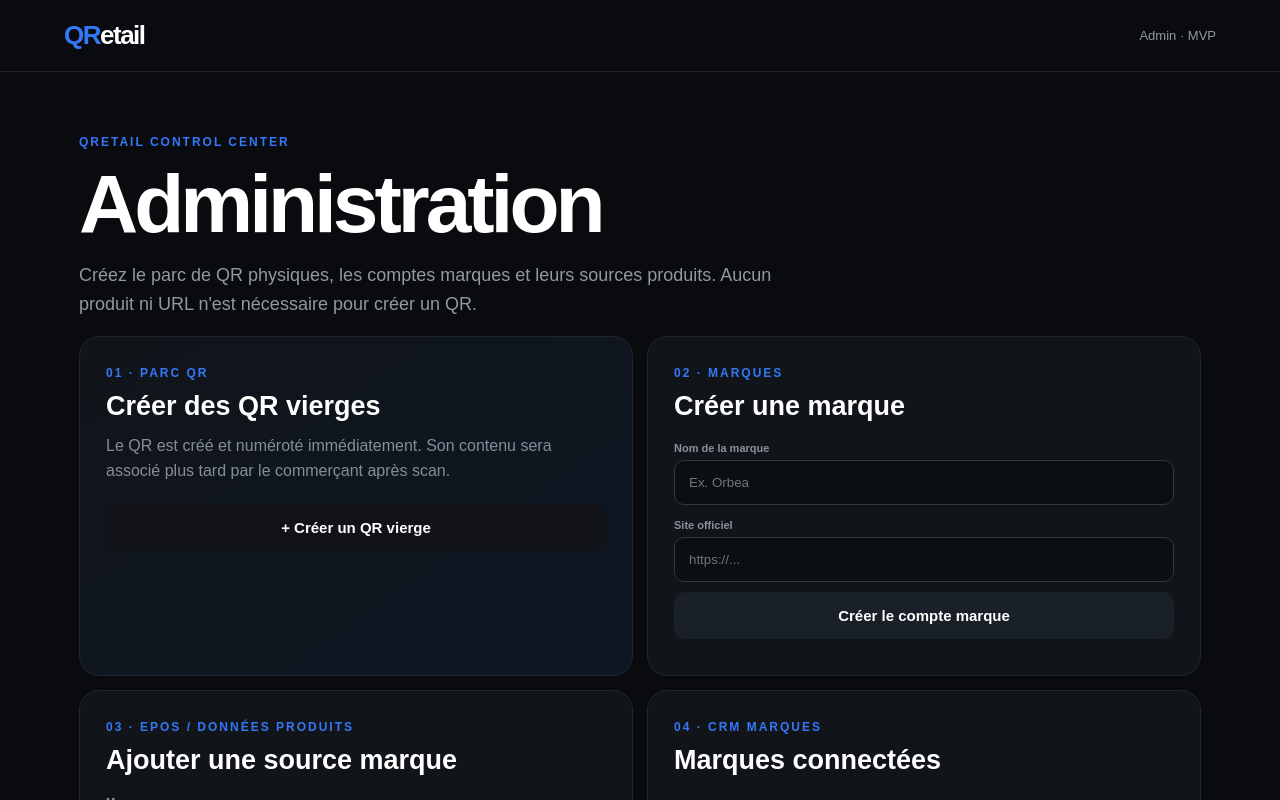
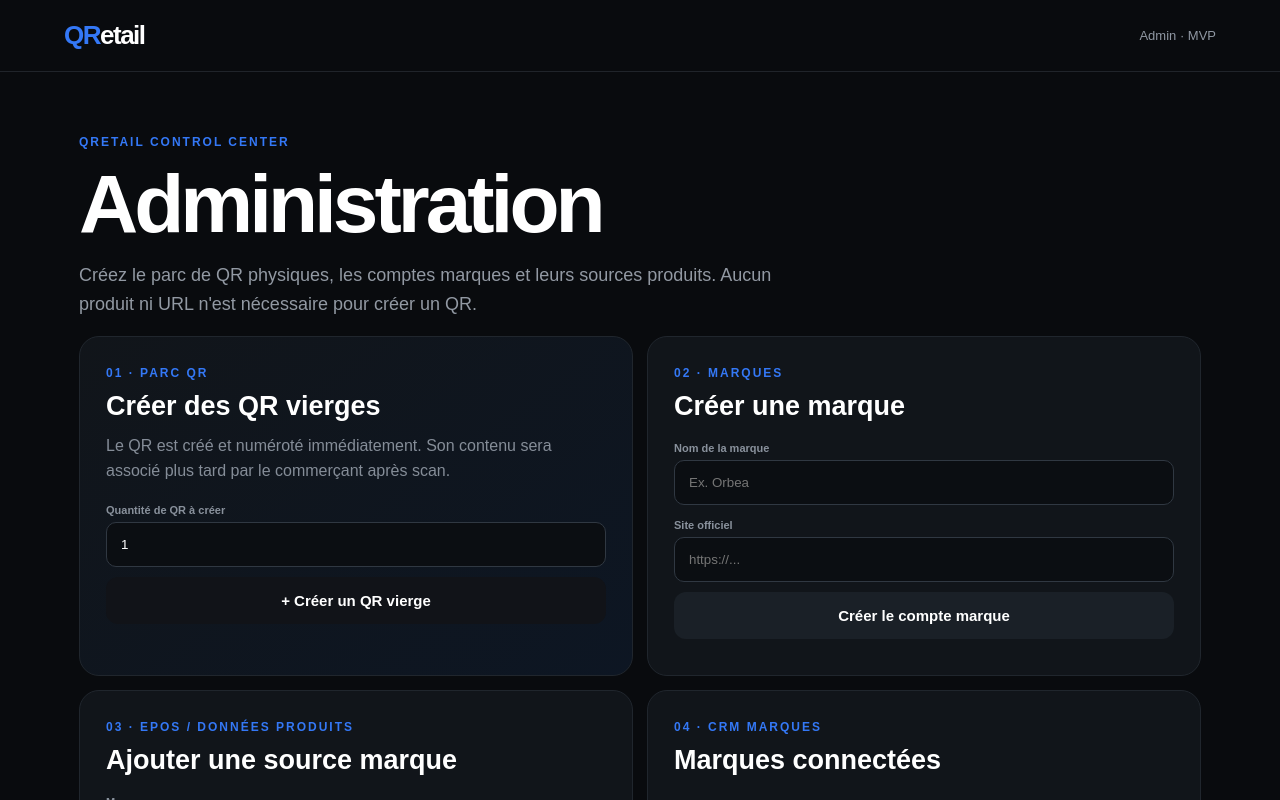
Before and after one commit to romainmannino/Qretail, a Next.js app: page /admin in a window 1280 px wide. Shown: the top 800 px of the page. Built offline with nearby package versions, Linux system fonts and the light colour scheme; no server answers.

Commit message:
Add bulk blank QR creation in admin

```diff
--- a/app/admin/page.js
+++ b/app/admin/page.js
@@ -3,10 +3,10 @@ import {useEffect,useState} from "react";
 import {dashboard,createQr,createBrand,createCatalog,resetQr} from "../../lib/db";
 
 export default function Admin(){
- const[d,setD]=useState(null),[created,setCreated]=useState(""),[brandName,setBrandName]=useState(""),[brandWeb,setBrandWeb]=useState(""),[year,setYear]=useState("2027"),[catName,setCatName]=useState("EPOS 2027"),[source,setSource]=useState(""),[brandId,setBrandId]=useState(""),[eposFile,setEposFile]=useState(null),[importing,setImporting]=useState(false),[importMsg,setImportMsg]=useState("");
+ const[d,setD]=useState(null),[created,setCreated]=useState(""),[brandName,setBrandName]=useState(""),[brandWeb,setBrandWeb]=useState(""),[year,setYear]=useState("2027"),[catName,setCatName]=useState("EPOS 2027"),[source,setSource]=useState(""),[brandId,setBrandId]=useState(""),[eposFile,setEposFile]=useState(null),[importing,setImporting]=useState(false),[importMsg,setImportMsg]=useState(""),[qrQty,setQrQty]=useState("1"),[making,setMaking]=useState(false);
  const load=()=>dashboard().then(x=>{setD(x);if(!brandId&&x?.brands?.[0]?.id)setBrandId(x.brands[0].id)});
  useEffect(()=>{load()},[]);
- async function make(){const t=await createQr(null);setCreated(t);await load()}
+ async function make(){if(making)return;setMaking(true);try{const qty=Math.max(1,Math.min(100,Number(qrQty)||1));let last="";for(let i=0;i<qty;i++)last=await createQr(null);setCreated(last);await load()}finally{setMaking(false)}}
  async function reset(token){if(!window.confirm("Réinitialiser cette affiche ? Elle redeviendra vierge."))return;await resetQr(token);await load()}
  async function addBrand(){if(!brandName.trim())return;await createBrand(brandName,brandWeb);setBrandName("");setBrandWeb("");await load()}
  async function addCatalog(){if(!brandId||!catName.trim())return;await createCatalog(brandId,year,catName,source);setSource("");await load()}
@@ -15,7 +15,7 @@ export default function Admin(){
   <span className="eyebrow">QRETAIL CONTROL CENTER</span><h1>Administration</h1><p className="intro">Créez le parc de QR physiques, les comptes marques et leurs sources produits. Aucun produit ni URL n'est nécessaire pour créer un QR.</p>
   {d&&<div className="kpis"><K n={d.brands.length} t="Marques"/><K n={d.catalogs.length} t="EPOS / catalogues"/><K n={d.qrs.length} t="QR physiques"/><K n={d.scans} t="Scans"/><K n={d.leads} t="Leads"/></div>}
   <div className="portalGrid">
-   <section className="panel heroPanel"><span className="eyebrow">01 · PARC QR</span><h2>Créer des QR vierges</h2><p className="panelCopy">Le QR est créé et numéroté immédiatement. Son contenu sera associé plus tard par le commerçant après scan.</p><button className="primary full" onClick={make}>+ Créer un QR vierge</button>{created&&<div className="created"><b>QR {created}</b><span>Créé, actif et prêt à imprimer.</span><img className="adminQr" src={"/api/qr/"+created}/><div className="inlineActions"><a href={"/api/qr/"+created} download={"QRetail-"+created+".png"}>Télécharger PNG</a><a href={"/retailer/configure/"+created}>Simuler configuration →</a></div></div>}</section>
+   <section className="panel heroPanel"><span className="eyebrow">01 · PARC QR</span><h2>Créer des QR vierges</h2><p className="panelCopy">Le QR est créé et numéroté immédiatement. Son contenu sera associé plus tard par le commerçant après scan.</p><label>Quantité de QR à créer</label><input type="number" min="1" max="100" value={qrQty} onChange={e=>setQrQty(e.target.value)}/><button className="primary full" disabled={making} onClick={make}>{making?"Création en cours…":(Number(qrQty)>1?"+ Créer "+qrQty+" QR vierges":"+ Créer un QR vierge")}</button>{created&&<div className="created"><b>QR {created}</b><span>Créé, actif et prêt à imprimer.</span><img className="adminQr" src={"/api/qr/"+created}/><div className="inlineActions"><a href={"/api/qr/"+created} download={"QRetail-"+created+".png"}>Télécharger PNG</a><a href={"/retailer/configure/"+created}>Simuler configuration →</a></div></div>}</section>
    <section className="panel"><span className="eyebrow">02 · MARQUES</span><h2>Créer une marque</h2><label>Nom de la marque</label><input placeholder="Ex. Orbea" value={brandName} onChange={e=>setBrandName(e.target.value)}/><label>Site officiel</label><input placeholder="https://..." value={brandWeb} onChange={e=>setBrandWeb(e.target.value)}/><button className="secondary full" onClick={addBrand}>Créer le compte marque</button><div className="miniList">{d?.brands.map(b=><div className="row" key={b.id}><b>{b.name}</b><span>{b.catalogs} EPOS · {b.products} produits</span></div>)}</div></section>
   </div>
   <div className="portalGrid">
```
